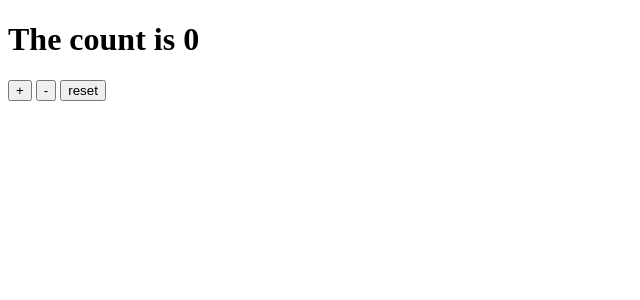
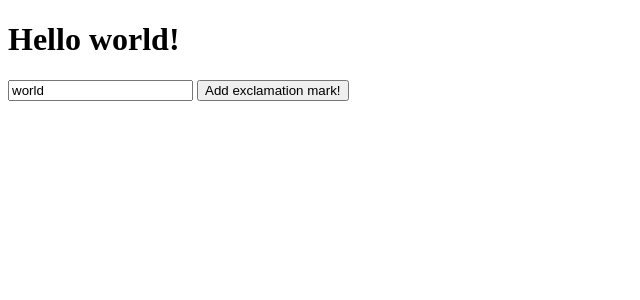
Before and after one commit to yutak23/intro-svelt-vite-js, a Svelte app: page / in a window 1280 px wide. Shown: the top 300 px of the page, without its empty margins (0-640 px from the left). Built offline with nearby package versions, Linux system fonts and the light colour scheme.

Commit message:
feat: Part 1 / Stores / Store bindings

```diff
--- a/src/App.svelte
+++ b/src/App.svelte
@@ -1,9 +1,16 @@
 <script>
-	import { count } from './stores';
+	import { name, greeting } from './stores';
 </script>
 
-<h1>The count is {$count}</h1>
+<h1>{$greeting}</h1>
+<input bind:value={$name} />
 
-<button on:click={count.increment}>+</button>
-<button on:click={count.decrement}>-</button>
-<button on:click={count.reset}>reset</button>
+<button
+	on:click={() => {
+		$name += '!';
+		// 以下と上記は同じ意味
+		// name.set(($name += '!'));
+	}}
+>
+	Add exclamation mark!
+</button>
--- a/src/stores.js
+++ b/src/stores.js
@@ -1,16 +1,6 @@
 // eslint-disable-next-line import/no-unresolved
-import { writable } from 'svelte/store';
+import { writable, derived } from 'svelte/store';
 
-function createCount() {
-	const { subscribe, set, update } = writable(0);
+export const name = writable('world');
 
-	return {
-		subscribe,
-		increment: () => update((n) => n + 1),
-		decrement: () => update((n) => n - 1),
-		reset: () => set(0)
-	};
-}
-
-// eslint-disable-next-line import/prefer-default-export
-export const count = createCount();
+export const greeting = derived(name, ($name) => `Hello ${$name}!`);
```
